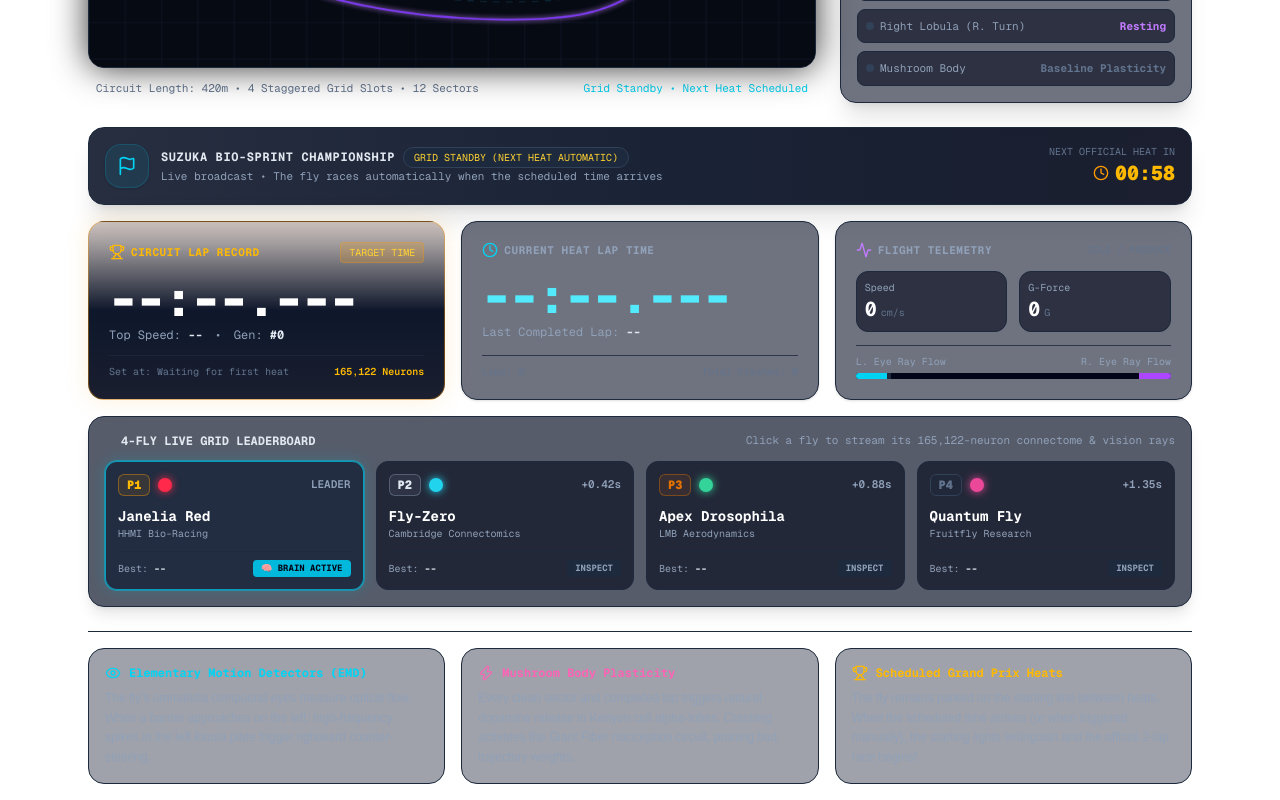
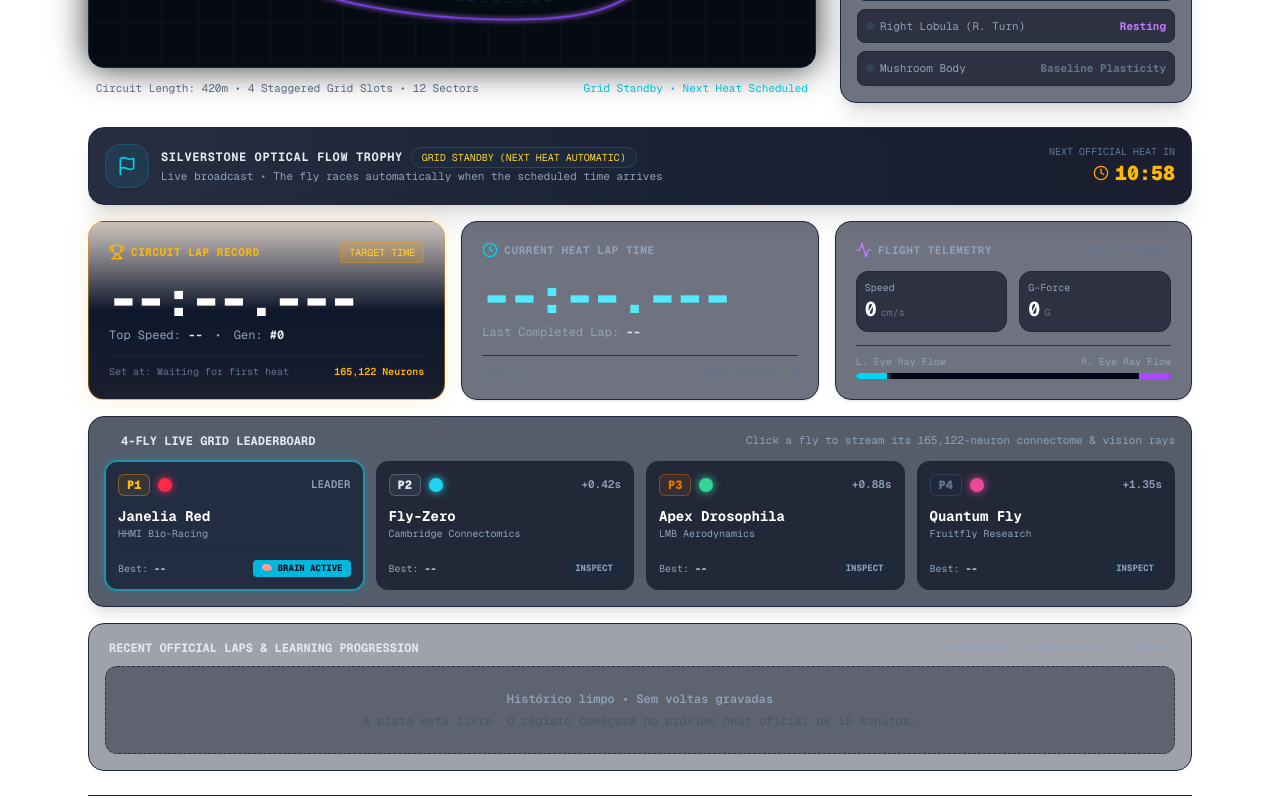
Before and after one commit to coutooo/mosca, a Next.js app: page / in a window 1280 px wide. Shown: the part 560-1360 px from the top of the page. Built offline with nearby package versions, Linux system fonts and the light colour scheme.

Commit message:
feat: increase interval between race heats to 15m and purge/clear history

```diff
--- a/src/app/page.tsx
+++ b/src/app/page.tsx
@@ -6,6 +6,7 @@ import { RaceTrackCanvas } from '@/components/RaceTrackCanvas';
 import { TrackRecordHUD } from '@/components/TrackRecordHUD';
 import { Brain3D } from '@/components/Brain3D';
 import { calculateNextRaceCountdown } from '@/lib/raceSchedule';
+import { clearStoredRecords } from '@/lib/racingConnectome';
 import {
   Trophy,
   Share2,
@@ -84,6 +85,19 @@ export default function Home() {
     setTimeout(() => {
       setNewRecordAlert(null);
     }, 6000);
+  }, []);
+
+  const handleClearHistory = useCallback(() => {
+    clearStoredRecords();
+    setTelemetry((prev) => {
+      if (!prev) return null;
+      return {
+        ...prev,
+        lapRecord: null,
+        recentRecords: [],
+      };
+    });
+    setNewRecordAlert(null);
   }, []);
 
   const tweetText = telemetry?.lapRecord
@@ -289,6 +303,7 @@ Runs only during scheduled Grand Prix heats. Powered by Janelia biological conne
           newRecordAlert={newRecordAlert}
           focusedFlyId={focusedFlyId}
           onSelectFly={setFocusedFlyId}
+          onClearHistory={handleClearHistory}
         />
       </div>
 
--- a/src/components/TrackRecordHUD.tsx
+++ b/src/components/TrackRecordHUD.tsx
@@ -4,7 +4,7 @@ import React from 'react';
 import { RacingTelemetry, TrackRecord, RaceStatus } from '@/types/racing';
 import { formatCountdown } from '@/lib/raceSchedule';
 import { formatLapTime } from '@/lib/trackData';
-import { Trophy, Clock, Flag, Activity, Video, Square, Flame, Zap } from 'lucide-react';
+import { Trophy, Clock, Flag, Activity, Video, Square, Flame, Zap, Trash2 } from 'lucide-react';
 
 interface TrackRecordHUDProps {
   raceStatus: RaceStatus;
@@ -17,6 +17,7 @@ interface TrackRecordHUDProps {
   newRecordAlert: TrackRecord | null;
   focusedFlyId?: string;
   onSelectFly?: (id: string) => void;
+  onClearHistory?: () => void;
 }
 
 export const TrackRecordHUD: React.FC<TrackRecordHUDProps> = ({
@@ -30,6 +31,7 @@ export const TrackRecordHUD: React.FC<TrackRecordHUDProps> = ({
   newRecordAlert,
   focusedFlyId = 'fly-1',
   onSelectFly,
+  onClearHistory,
 }) => {
   const record = telemetry?.lapRecord;
   const currentLap = telemetry?.currentLapTime || 0;
@@ -333,19 +335,31 @@ export const TrackRecordHUD: React.FC<TrackRecordHUDProps> = ({
         </div>
       )}
 
-      {/* Recent Records History Table */}
-      {telemetry?.recentRecords && telemetry.recentRecords.length > 0 && (
-        <div className="w-full p-4 rounded-2xl bg-slate-900/40 border border-slate-800 flex flex-col gap-2.5">
-          <div className="flex items-center justify-between text-xs font-mono text-slate-400 px-1">
-            <span className="font-bold text-slate-200">RECENT OFFICIAL LAPS & LEARNING PROGRESSION</span>
-            <span>AUTONOMOUS CONNECTOME TELEMETRY</span>
+      {/* Recent Records History Table / Clean Slate State */}
+      <div className="w-full p-4 rounded-2xl bg-slate-900/40 border border-slate-800 flex flex-col gap-2.5">
+        <div className="flex items-center justify-between text-xs font-mono text-slate-400 px-1">
+          <span className="font-bold text-slate-200">RECENT OFFICIAL LAPS & LEARNING PROGRESSION</span>
+          <div className="flex items-center gap-3">
+            {telemetry?.recentRecords && telemetry.recentRecords.length > 0 && onClearHistory && (
+              <button
+                onClick={onClearHistory}
+                className="flex items-center gap-1.5 text-[11px] font-mono text-rose-400 hover:text-rose-300 transition-colors px-2.5 py-1 rounded-lg bg-rose-500/10 border border-rose-500/20 hover:border-rose-500/40 shadow-sm"
+              >
+                <Trash2 className="w-3 h-3" />
+                <span>Limpar Histórico</span>
+              </button>
+            )}
+            <span className="hidden sm:inline">AUTONOMOUS CONNECTOME TELEMETRY</span>
           </div>
+        </div>
 
+        {telemetry?.recentRecords && telemetry.recentRecords.length > 0 ? (
           <div className="w-full overflow-x-auto">
             <table className="w-full text-left font-mono text-xs">
               <thead>
                 <tr className="text-slate-500 border-b border-slate-800 text-[10px]">
                   <th className="py-2 px-3">HEAT</th>
+                  <th className="py-2 px-3">FLY COMPETITOR</th>
                   <th className="py-2 px-3">LAP TIME</th>
                   <th className="py-2 px-3">TOP SPEED</th>
                   <th className="py-2 px-3">TIME RECORDED</th>
@@ -356,6 +370,7 @@ export const TrackRecordHUD: React.FC<TrackRecordHUDProps> = ({
                 {telemetry.recentRecords.map((r, idx) => (
                   <tr key={idx} className="border-b border-slate-800/40 hover:bg-slate-800/20">
                     <td className="py-2 px-3 text-slate-400">#{r.generation}</td>
+                    <td className="py-2 px-3 font-semibold text-white">{r.holderName || 'Janelia Red'}</td>
                     <td className={`py-2 px-3 font-bold ${idx === 0 ? 'text-cyan-300' : 'text-slate-200'}`}>
                       {r.formattedTime}
                     </td>
@@ -370,8 +385,13 @@ export const TrackRecordHUD: React.FC<TrackRecordHUDProps> = ({
               </tbody>
             </table>
           </div>
-        </div>
-      )}
+        ) : (
+          <div className="py-6 px-4 text-center font-mono text-xs text-slate-500 flex flex-col items-center justify-center gap-1.5 border border-dashed border-slate-800/80 rounded-xl bg-slate-950/40">
+            <span className="text-slate-400 font-semibold">Histórico limpo • Sem voltas gravadas</span>
+            <span className="text-slate-600">A pista está livre. O registo começará no próximo heat oficial de 15 minutos.</span>
+          </div>
+        )}
+      </div>
     </div>
   );
 };
--- a/src/lib/raceSchedule.ts
+++ b/src/lib/raceSchedule.ts
@@ -6,7 +6,7 @@ import { RaceStatus, RaceEventSchedule } from '@/types/racing';
  * Also supports manual triggering ("Start Race Now").
  */
 
-const INTERVAL_MINUTES = 5;
+const INTERVAL_MINUTES = 15;
 
 export function calculateNextRaceCountdown(): { secondsUntil: number; eventName: string } {
   const now = new Date();
@@ -31,7 +31,11 @@ export function calculateNextRaceCountdown(): { secondsUntil: number; eventName:
 }
 
 export function formatCountdown(seconds: number): string {
-  const m = Math.floor(Math.max(0, seconds) / 60);
+  const h = Math.floor(Math.max(0, seconds) / 3600);
+  const m = Math.floor((Math.max(0, seconds) % 3600) / 60);
   const s = Math.floor(Math.max(0, seconds) % 60);
+  if (h > 0) {
+    return `${h.toString().padStart(2, '0')}:${m.toString().padStart(2, '0')}:${s.toString().padStart(2, '0')}`;
+  }
   return `${m.toString().padStart(2, '0')}:${s.toString().padStart(2, '0')}`;
 }
--- a/src/lib/racingConnectome.ts
+++ b/src/lib/racingConnectome.ts
@@ -9,7 +9,18 @@ import {
 } from '@/types/racing';
 import { formatLapTime } from './trackData';
 
-const RECORDS_KEY = 'fly_racing_records_v3';
+const RECORDS_KEY = 'fly_racing_records_v4';
+
+// Purge all old legacy records
+if (typeof window !== 'undefined') {
+  try {
+    ['fly_racing_records', 'fly_racing_records_v1', 'fly_racing_records_v2', 'fly_racing_records_v3'].forEach((k) => {
+      localStorage.removeItem(k);
+    });
+  } catch {
+    // ignore
+  }
+}
 
 const RAY_ANGLES = [
   -Math.PI * 0.42, // Far Left (-75°)
@@ -20,6 +31,18 @@ const RAY_ANGLES = [
   Math.PI * 0.25,  // Mid Right (+45°)
   Math.PI * 0.42,  // Far Right (+75°)
 ];
+
+export function clearStoredRecords(): void {
+  if (typeof window === 'undefined') return;
+  try {
+    localStorage.removeItem(RECORDS_KEY);
+    ['fly_racing_records', 'fly_racing_records_v1', 'fly_racing_records_v2', 'fly_racing_records_v3'].forEach((k) => {
+      localStorage.removeItem(k);
+    });
+  } catch (err) {
+    console.error('Failed to clear records', err);
+  }
+}
 
 export function getStoredRecords(): { lapRecord: TrackRecord | null; recentRecords: TrackRecord[] } {
   if (typeof window === 'undefined') {
```
